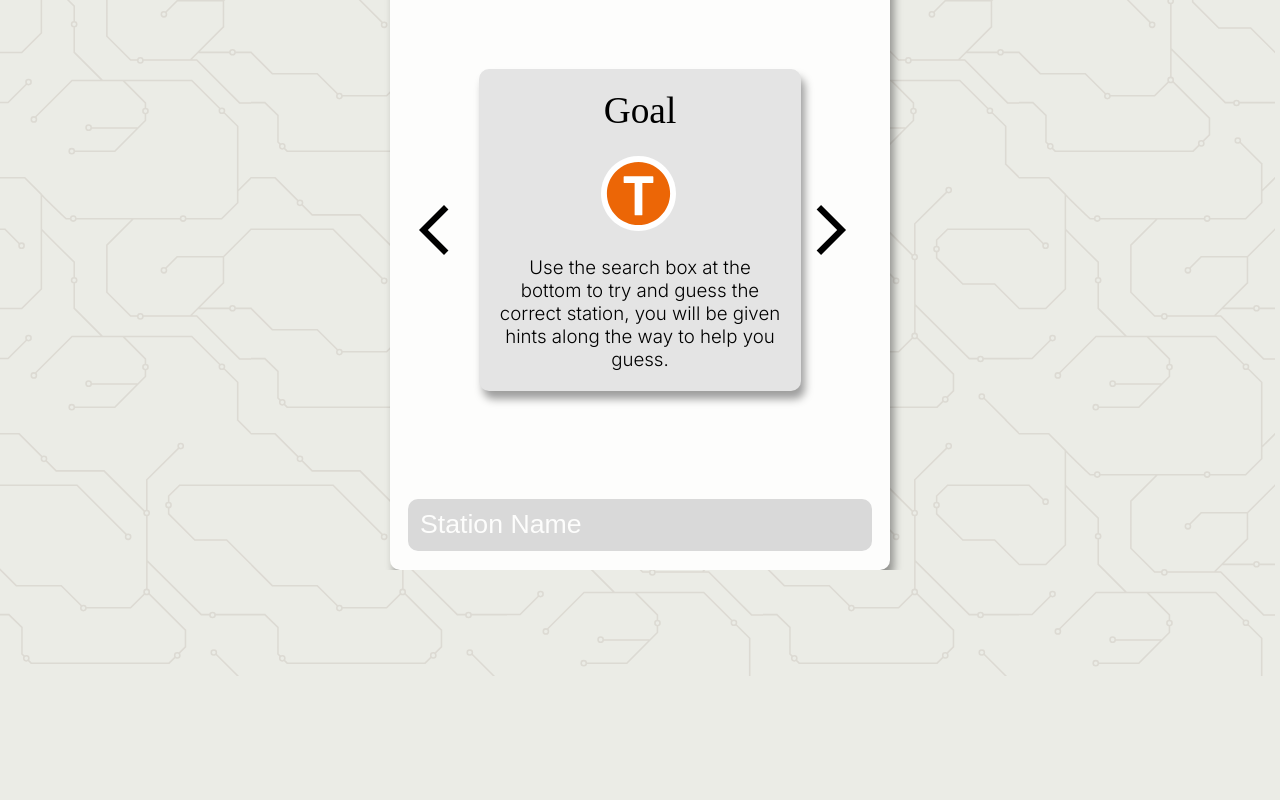
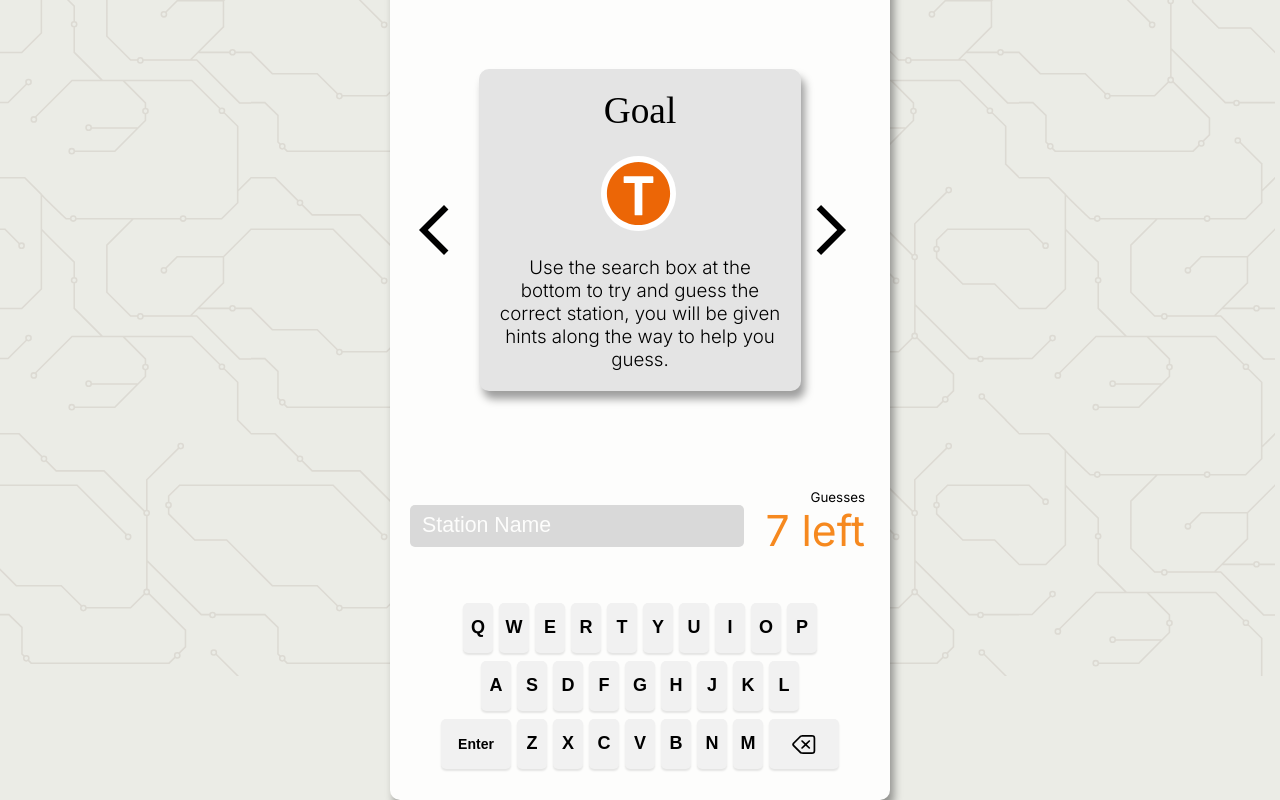
Before and after one commit to sunnyyuqingchen/sydney_traindle, a React (Vite) app: page /1 in a window 1280 px wide. Shown: the part 343-1143 px from the top of the page. Before the commit the page ends 913 px from the top, so only its background shows below. Built offline with nearby package versions, Linux system fonts and the light colour scheme; a web font is replaced by a local one.

Commit message:
implemnented new onscreen keyboard and vies for the searchbox,

```diff
--- /dev/null
+++ b/src/components/keyboard.jsx
@@ -0,0 +1,84 @@
+import React from 'react';
+import styled from 'styled-components';
+
+const KeyboardContainer = styled.div`
+  display: flex;
+  flex-direction: column;
+  gap: 8px;
+  border-radius: 8px;
+  margin-top: 10px;
+`;
+
+const KeyboardRow = styled.div`
+  display: flex;
+  justify-content: center;
+  gap: 6px;
+`;
+
+const Key = styled.button`
+  min-width: 30px;
+  height: 50px;
+  border: none;
+  border-radius: 5px;
+  background: #f1f1f1;
+  font-size: 18px;
+  font-weight: bold;
+  display: flex;
+  align-items: center;
+  justify-content: center;
+  cursor: pointer;
+  box-shadow: 0 2px 2px rgba(0,0,0,0.1);
+
+  &:active {
+    background: #e0e0e0;
+  }
+
+  &.wide {
+    min-width: 50px;
+  }
+
+  &.enter {
+    min-width: 70px;
+    font-size: 14px;
+  }
+
+  &.backspace {
+    min-width: 70px;
+  }
+`;
+
+function Keyboard({ onKeyPress }) {
+  const topRow = ['Q', 'W', 'E', 'R', 'T', 'Y', 'U', 'I', 'O', 'P'];
+  const middleRow = ['A', 'S', 'D', 'F', 'G', 'H', 'J', 'K', 'L'];
+  const bottomRow = ['Z', 'X', 'C', 'V', 'B', 'N', 'M'];
+
+  const handleKeyClick = (key) => {
+    onKeyPress(key);
+  };
+
+  return (
+    <KeyboardContainer>
+      <KeyboardRow>
+        {topRow.map(key => (
+          <Key key={key} onClick={() => handleKeyClick(key)}>{key}</Key>
+        ))}
+      </KeyboardRow>
+      <KeyboardRow>
+        {middleRow.map(key => (
+          <Key key={key} onClick={() => handleKeyClick(key)}>{key}</Key>
+        ))}
+      </KeyboardRow>
+      <KeyboardRow>
+        <Key className="enter" onClick={() => handleKeyClick('Enter')}>Enter</Key>
+        {bottomRow.map(key => (
+          <Key key={key} onClick={() => handleKeyClick(key)}>{key}</Key>
+        ))}
+        <Key className="backspace" onClick={() => handleKeyClick('Backspace')}>
+          <img src="/Icons/Delete.svg" alt="Backspace" width={24} />
+        </Key>
+      </KeyboardRow>
+    </KeyboardContainer>
+  );
+}
+
+export default Keyboard;
--- a/src/components/searchBox.jsx
+++ b/src/components/searchBox.jsx
@@ -1,4 +1,6 @@
 import React from "react";
+import Keyboard from "./keyboard";
+import { Guess, GuessesLeft } from './guesses';
 
 class SearchBox extends React.Component {
     constructor(props) {
@@ -14,28 +16,58 @@ class SearchBox extends React.Component {
 
     handleChange = (e) => {
         const userInput = e.target.value;
+        this.filterSuggestions(userInput);
+    };
+
+    // old suggestions showign multiple.
+    // filterSuggestions = (userInput) => {
+    //     const { suggestions } = this.props;
+
+    //     const filtered = suggestions.filter(
+    //         (suggestion) =>
+    //             suggestion.toLowerCase().indexOf(userInput.toLowerCase()) > -1
+    //     );
+
+    //     this.setState({
+    //         value: userInput,
+    //         filteredSuggestions: filtered,
+    //         activeSuggestionIndex: 0,
+    //         showSuggestions: true
+    //     });
+    // };
+
+    filterSuggestions = (userInput) => {
         const { suggestions } = this.props;
 
-        const filtered = suggestions.filter(
-            (suggestion) =>
-                suggestion.toLowerCase().indexOf(userInput.toLowerCase()) > -1
+        // First try to find exact matches that start with the input
+        const exactMatches = suggestions.filter(suggestion =>
+          suggestion.toLowerCase().startsWith(userInput.toLowerCase())
         );
+
+        // If no exact matches, fall back to contains matches
+        const containsMatches = suggestions.filter(suggestion =>
+          suggestion.toLowerCase().includes(userInput.toLowerCase())
+        );
+
+        // Use exact matches if available, otherwise use contains matches
+        const filtered = exactMatches.length > 0 ? exactMatches : containsMatches;
+
+        // Only show the first match
+        const bestMatch = filtered.length > 0 ? [filtered[0]] : [];
 
         this.setState({
           value: userInput,
-            filteredSuggestions: filtered,
+          filteredSuggestions: bestMatch,
           activeSuggestionIndex: 0,
           showSuggestions: true
         });
       };
 
     handleKeyDown = (e) => {
-        const { filteredSuggestions, activeSuggestionIndex } = this.state;
+        const { filteredSuggestions, activeSuggestionIndex, value } = this.state;
 
         if (e.key === 'Enter') {
-            if (this.state.value === '' || filteredSuggestions.length === 0) {
-                return;
-            }
+            if (value === '' || filteredSuggestions.length === 0) return;
 
             const selectedGuess = filteredSuggestions[activeSuggestionIndex];
             this.props.submitGuess(selectedGuess);
@@ -46,18 +78,14 @@ class SearchBox extends React.Component {
 
         } else if (e.key === 'ArrowUp') {
             e.preventDefault();
-            if (activeSuggestionIndex === 0) {
-                return;
-            }
+            if (activeSuggestionIndex === 0) return;
             const newIndex = activeSuggestionIndex - 1;
             this.setState({ activeSuggestionIndex: newIndex });
             this.scrollToActiveSuggestion(newIndex);
 
         } else if (e.key === 'ArrowDown') {
             e.preventDefault();
-            if (activeSuggestionIndex === filteredSuggestions.length - 1) {
-                return;
-            }
+            if (activeSuggestionIndex === filteredSuggestions.length - 1) return;
             const newIndex = activeSuggestionIndex + 1;
             this.setState({ activeSuggestionIndex: newIndex });
             this.scrollToActiveSuggestion(newIndex);
@@ -67,6 +95,33 @@ class SearchBox extends React.Component {
             const newIndex = activeSuggestionIndex === filteredSuggestions.length - 1 ? 0 : activeSuggestionIndex + 1;
             this.setState({ activeSuggestionIndex: newIndex });
             this.scrollToActiveSuggestion(newIndex);
+        }
+    };
+
+    handleKeyPress = (key) => {
+        const { value, filteredSuggestions, activeSuggestionIndex } = this.state;
+
+        if (key === 'Enter') {
+            const selectedGuess = filteredSuggestions[activeSuggestionIndex] || value;
+            if (selectedGuess) {
+                this.props.submitGuess(selectedGuess);
+                this.setState({
+                    value: "",
+                    showSuggestions: false,
+                    filteredSuggestions: [],
+                    activeSuggestionIndex: 0
+                });
+            }
+        } else if (key === 'Backspace') {
+            const newValue = value.slice(0, -1);
+            this.setState({ value: newValue }, () => {
+                this.filterSuggestions(newValue);
+            });
+        } else {
+            const newValue = value + key.toLowerCase();
+            this.setState({ value: newValue }, () => {
+                this.filterSuggestions(newValue);
+            });
         }
     };
 
@@ -100,41 +155,58 @@ class SearchBox extends React.Component {
         }
     };
 
+    // old
+    // renderSuggestions = () => {
+    //     const { showSuggestions, value, filteredSuggestions, activeSuggestionIndex } = this.state;
+
+    //     if (showSuggestions && value) {
+    //         if (filteredSuggestions.length) {
+    //             return (
+    //                 <ul className="suggestions">
+    //                     {filteredSuggestions.map((suggestion, index) => (
+    //                         <li
+    //                             key={suggestion}
+    //                             ref={(el) => (this.suggestionRefs[index] = el)}
+    //                             className={
+    //                                 index === activeSuggestionIndex
+    //                                     ? 'suggestion-active'
+    //                                     : 'suggestion-unactive'
+    //                             }
+    //                             onMouseEnter={() => this.handleHover(index)}
+    //                             onClick={() => this.handleClick(suggestion)}
+    //                         >
+    //                             {suggestion}
+    //                         </li>
+    //                     ))}
+    //                 </ul>
+    //             );
+    //         } else {
+    //             return <div className="no-suggestions">No matches</div>;
+    //         }
+    //     }
+    //     return null;
+    // };
+
     renderSuggestions = () => {
-        const { showSuggestions, value, filteredSuggestions, activeSuggestionIndex } = this.state;
+        const { showSuggestions, value, filteredSuggestions } = this.state;
 
-        if (showSuggestions && value) {
-            if (filteredSuggestions.length) {
         return (
-                    <ul className="suggestions">
-                        {filteredSuggestions.map((suggestion, index) => (
-                            <li
-                                key={suggestion}
-                                ref={(el) => (this.suggestionRefs[index] = el)}
-                                className={
-                                    index === activeSuggestionIndex
-                                        ? 'suggestion-active'
-                                        : 'suggestion-unactive'
-                                }
-                                onMouseEnter={() => this.handleHover(index)}
-                                onClick={() => this.handleClick(suggestion)}
-                            >
-                                {suggestion}
-                            </li>
-                        ))}
-                    </ul>
+            <div className="single-suggestion-container">
+              {showSuggestions && value && filteredSuggestions.length > 0 ? (
+                <div className="single-suggestion">
+                  {filteredSuggestions[0]}
+                </div>
+              ) : null}
+            </div>
           );
-            } else {
-                return <div className="no-suggestions">No matches</div>;
-            }
-        }
-        return null;
+
     };
 
     render() {
         return (
+            <div className="autocomplete-container">
                 <div className="autocomplete">
-                {this.renderSuggestions()}
+                    <div className="input-with-suggestion">
                         <input
                         onChange={this.handleChange}
                         value={this.state.value}
@@ -144,6 +216,11 @@ class SearchBox extends React.Component {
                         onBlur={this.handleBlur}
                         autoComplete="off"
                         />
+                        {this.renderSuggestions()}
+                    </div>
+                    <GuessesLeft/>
+                </div>
+                <Keyboard onKeyPress={this.handleKeyPress} />
             </div>
         );
     }
--- a/src/index.css
+++ b/src/index.css
@@ -38,9 +38,37 @@ h1 {
 }
 
 .autocomplete {
-  width: fit-content;
-  position: relative;
-  margin: auto;
+  display: flex;
+  width: 100%;
+}
+
+.autocomplete-container {
+  display: flex;
+  flex-direction: column;
+  width: 100%;
+}
+
+.single-suggestion {
+  width: 100%;
+  height: 25px;
+  margin-left: 20px;
+  background: #f1f1f1;
+  border-radius: 5px;
+  font-size: 16px;
+  padding: 8px;
+  font-weight: bold;
+}
+
+.single-suggestion-container {
+  min-height: 30px;
+  display: flex;
+  align-items: center;
+}
+
+.input-with-suggestion {
+  display: flex;
+  flex-direction: column;
+  gap: 5px;
 }
 
 .search-container {
@@ -368,15 +396,13 @@ a:has(.header-logo) {
   font-size: 12pt;
 }
 
-
-
 .answer-field {
   position: relative;
   margin-right: auto;
   margin-left: auto;
   top: 1vh;
   width: 500px;
-  height: 700px;
+  height: 930px;
   background-color: #fdfdfc;
   display: flex;
   flex-direction: column;
@@ -567,13 +593,14 @@ h2.answer-field-h2 {
 }
 
 .answer-field-search {
-  width: 460px;
-  height: 50px;
+  margin: 25px 0px 0px 20px;
+  width: 330px;
+  height: 40px;
   border: 0px;
   background-color: #d9d9d9;
-  border-radius: 10px;
+  border-radius: 5px;
   text-align: start;
-  font-size: 20pt;
+  font-size: 16pt;
   color: #000000;
   outline: 0;
   text-indent: 10px;
@@ -582,9 +609,6 @@ h2.answer-field-h2 {
 .answer-field-search::placeholder {
   color: #fdfdfc;
 }
-
-
-
 
 .cursor-hover:hover {
   cursor: pointer;
@@ -712,12 +736,10 @@ h2.answer-field-h2 {
 }
 
 .end-guesses {
-  padding-bottom: 20px;
-  padding-right: 10%;
+  padding-bottom: 46px;
+  padding-right: 5%;
   align-self: flex-end;
 }
-
-
 
 .popout-trainline-img {
   width: 40px !important;
```
Also changed, not shown: src/components/mobileLayout.jsx (+6 -2 lines), public/Icons/Delete.svg (added). Lines whose indentation alone changed are shown as unchanged.
